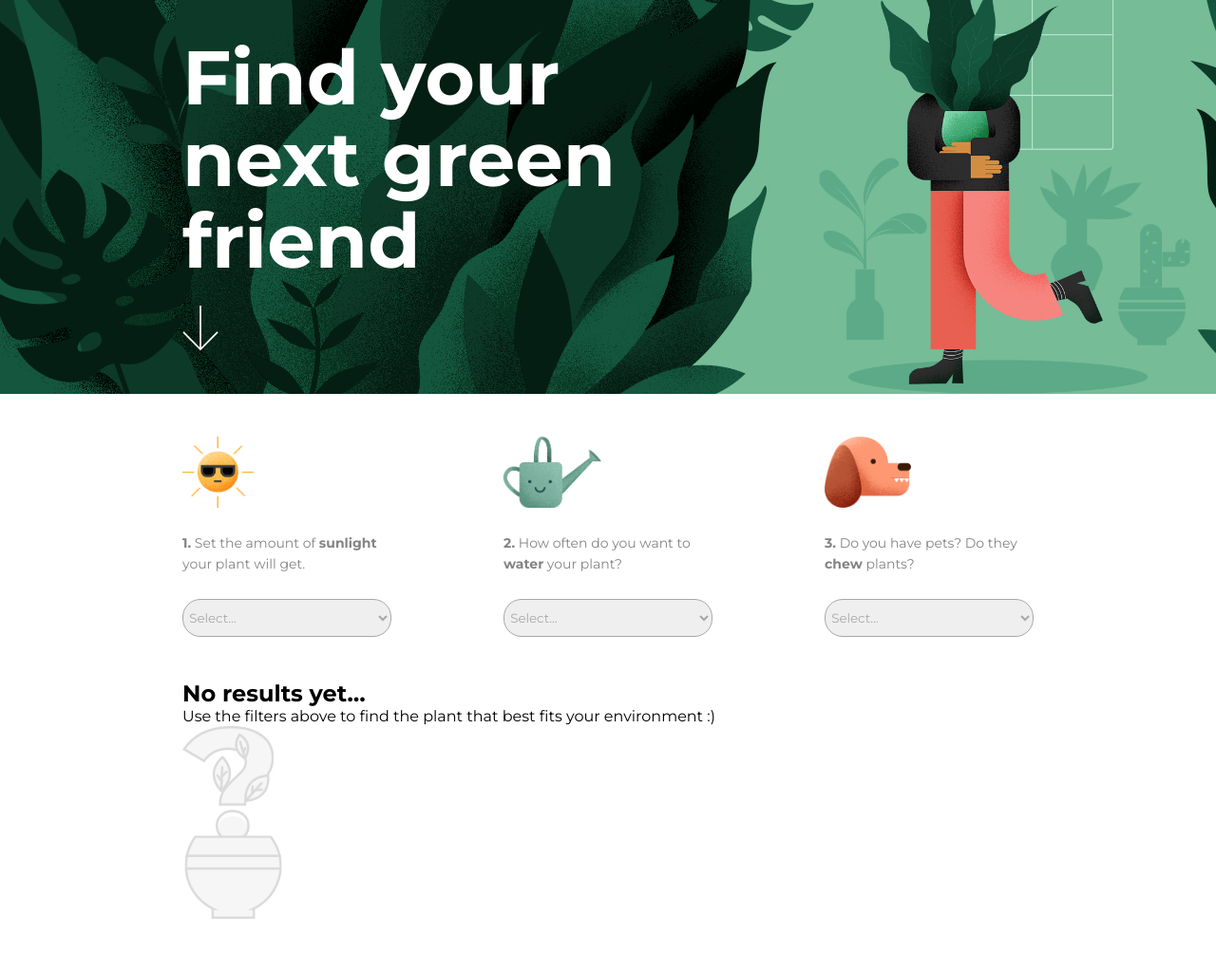
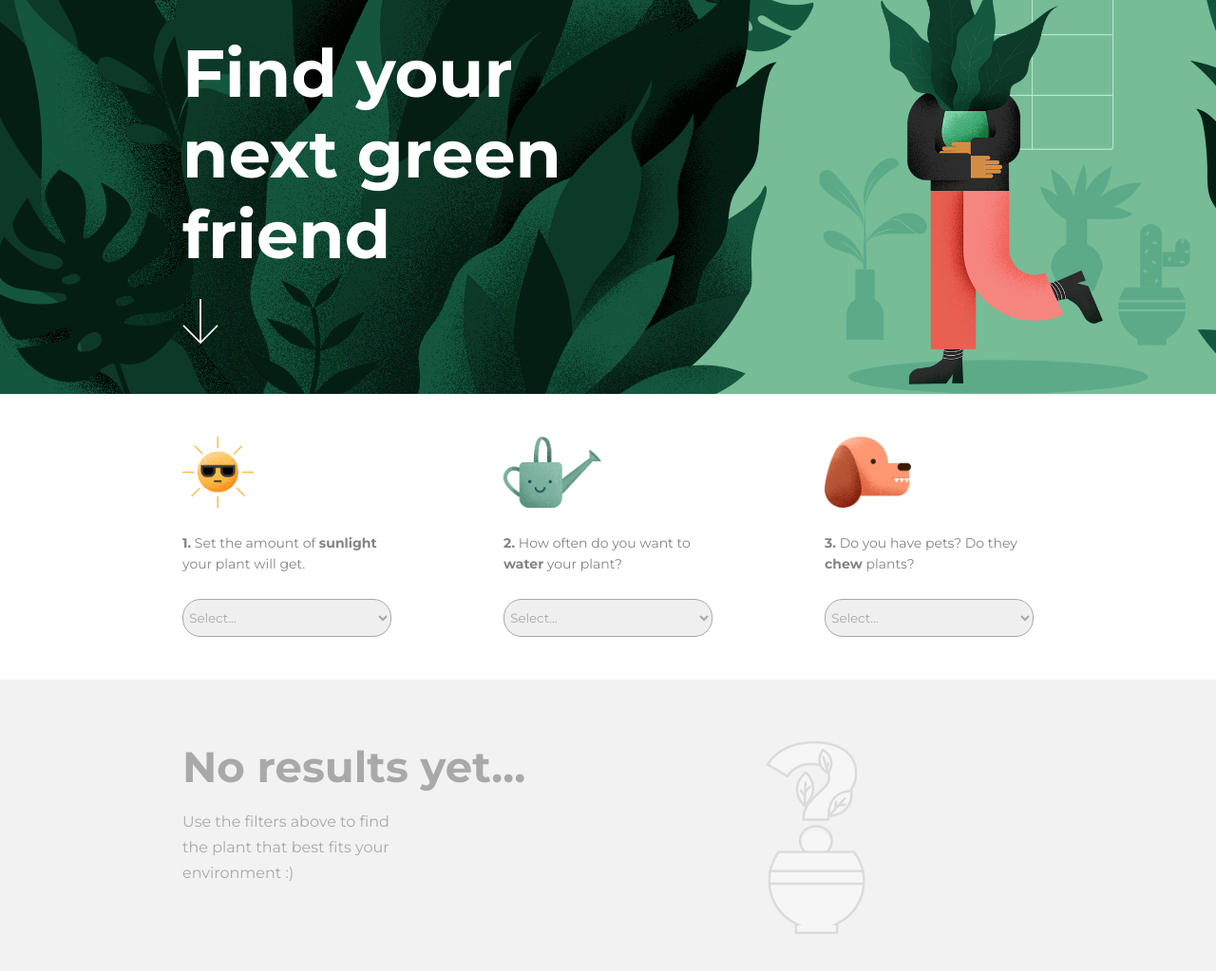
Before and after one commit to rmachado-dev/basic-test-boilerplate, a website built with Parcel: page index.html in a window 1280 px wide. Shown: the part 85-1108 px from the top of the page at 95% size. Before the commit the page ends 1058 px from the top, so only its background shows below. Built offline with nearby package versions, Linux system fonts and the light colour scheme.

Commit message:
regras para seção results

```diff
--- a/index.scss
+++ b/index.scss
@@ -1,8 +1,9 @@
 // reset e fonte padrão
 * {
-  margin     : 0;
-  padding    : 0;
+  margin: 0;
+  padding: 0;
   font-family: "Montserrat", sans-serif;
+  box-sizing: border-box;
 }
 
 // scroll suave para a página
@@ -12,17 +13,16 @@ html {
 
 // regras para o header
 .header {
-  position        : relative;
-  height          : 500px;
-  width           : auto;
+  position: relative;
+  height: 500px;
+  width: 100%;
   background-color: #75bc97;
 }
 
 // background do header
 .bg-header {
-  display        : flex;
+  display: flex;
   justify-content: space-between;
-  align-items    : center;
 }
 
 // setando a altura das imagens do header
@@ -30,56 +30,63 @@ html {
   max-height: 500px;
 }
 
+// regra para imagens
+.responsive {
+  max-width: 100%;
+  height: auto;
+}
+
 // regras para logo
 .logo {
-  position  : absolute;
+  position: absolute;
   margin-top: 57px;
 }
 
 // posição da seta (âncora)
 .seta {
   position: absolute;
-  top     : 407px;
+  top: 400px;
 }
 
 // regra de espaçamento do container
 .container {
-  padding-left : 15%;
+  padding-left: 15%;
   padding-right: 15%;
 }
 
 // setando o box do título
 .header-title {
-  position  : absolute;
-  width     : 300px;
-  height    : 252px;
-  margin-top: 124px;
+  position: absolute;
+  width: 500px;
+  height: 252px;
+  margin-top: 120px;
 }
 
 // estilo do título
 .header-title h1 {
-  position   : absolute;
-  font-size  : 80px;
-  line-height: 86px;
+  position: absolute;
+  font-size: 70px;
+  line-height: 85px;
   font-weight: 700;
-  color      : #fff;
+  color: #fff;
+  width: 100%;
 }
 
 // setando o box e alinhamento do main
 .main {
-  position       : relative;
-  min-height     : 300px;
-  display        : flex;
+  position: relative;
+  min-height: 300px;
+  display: flex;
   justify-content: space-between;
 }
 
 // setando o box das options
 .option {
   position: relative;
-  width   : 220px;
-  height  : auto;
-  padding : 5% 0 5% 0;
-  color   : #848484;
+  width: 220px;
+  height: auto;
+  padding: 5% 0 5% 0;
+  color: #848484;
 }
 
 // regra das imagens das options
@@ -94,19 +101,55 @@ html {
 
 // estilo do texto das options
 .option p {
-  margin     : 10% 0 10%;
-  font-size  : 14px;
+  margin: 10% 0 10%;
+  font-size: 14px;
   line-height: 22px;
 }
 
 // estilo dos selects das options
 .option select {
-  margin-top   : 2%;
-  min-width    : 220px;
-  min-height   : 40px;
-  border       : 1px solid #A8A8A8;
-  box-sizing   : border-box;
+  margin-top: 2%;
+  min-width: 220px;
+  min-height: 40px;
+  border: 1px solid #a8a8a8;
+  box-sizing: border-box;
   border-radius: 19px;
-  color        : #A8A8A8;
-  padding-left : 1%;
+  color: #a8a8a8;
+  padding-left: 1%;
 }
+
+//setando o box e alinhamento do results
+.results {
+  background-color: #f2f2f2;
+  position: absolute;
+  height: 400px;
+  width: 100%;
+  display: flex;
+  justify-content: left;
+  padding-top: 5%;
+}
+
+// estilo do título dos resultados
+.results h2 {
+  font-style: normal;
+  font-weight: 700;
+  font-size: 45px;
+  line-height: 55px;
+  color: #a9a9a9;
+  margin-bottom: 3%;
+}
+
+// estilo do texto dos resultados
+.results p {
+  font-style: normal;
+  font-weight: normal;
+  font-size: 16px;
+  line-height: 27px;
+  color: #A9A9A9;
+  width: 40%;
+}
+
+// setando espaçamento da imagem em resultados
+.results img{
+    margin-left: 50%;
+}
```
